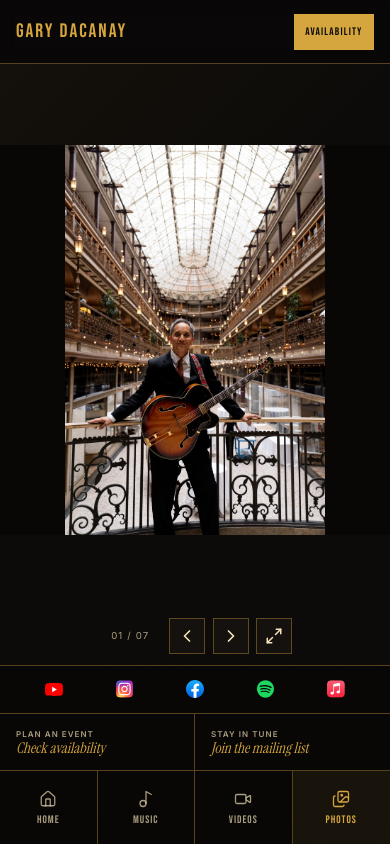
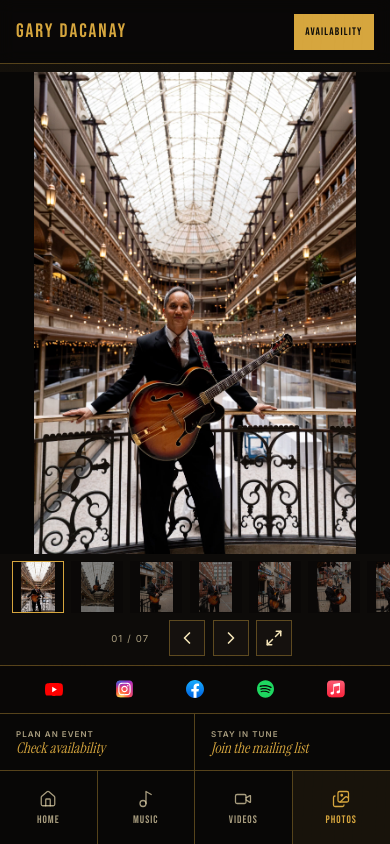
Before and after one commit to auxvirtua/gary-dacanay-website-nextjs, a Next.js app: page /photos in a window 390 px wide. Built offline with nearby package versions, Linux system fonts and the light colour scheme.

Commit message:
Refine responsive photo filmstrip

```diff
--- a/src/app/living-poster/PhotosView.module.css
+++ b/src/app/living-poster/PhotosView.module.css
@@ -225,39 +225,18 @@
 
 @media (min-width: 761px) and (max-width: 1120px) {
   .view {
-    height: 100%;
-    grid-template-rows: auto max-content max-content;
-    align-content: start;
-    padding: 1rem clamp(1.25rem, 4vw, 2.5rem) 2rem;
-    overflow-y: auto;
-    overscroll-behavior-y: contain;
-  }
-
-  .stageSlot {
-    min-height: auto;
-  }
-
-  .desktopStage {
-    width: min(100%, 46rem);
-    max-width: none;
-    height: auto;
-    max-height: none;
+    grid-template-rows: auto minmax(0, 1fr) clamp(3.2rem, 8vh, 4rem);
   }
 
   .thumbnails {
-    grid-auto-columns: auto;
-    grid-auto-flow: row;
-    grid-template-columns: repeat(4, minmax(0, 1fr));
-    justify-content: stretch;
-    gap: 0.65rem;
-    overflow: visible;
+    grid-auto-columns: clamp(3.2rem, 8vh, 4rem);
   }
 }
 
 @media (max-width: 760px) {
   .view {
-    grid-template-rows: minmax(0, 1fr) auto;
-    gap: 0.6rem;
+    grid-template-rows: minmax(0, 1fr) 3.25rem auto;
+    gap: 0.45rem;
     padding: 0.5rem 0 0;
   }
 
@@ -265,14 +244,16 @@
     display: none;
   }
 
-  .stageSlot,
-  .thumbnails {
+  .stageSlot {
     display: none;
   }
 
   .mobileScroller {
     display: flex;
-    width: min(100%, calc(100dvh - 15.7rem));
+    width: auto;
+    max-width: 100%;
+    height: 100%;
+    max-height: 100%;
     min-width: 0;
     min-height: 0;
     aspect-ratio: 1;
@@ -299,10 +280,29 @@
     scroll-snap-stop: always;
   }
 
+  .thumbnails {
+    grid-auto-columns: 3.25rem;
+    justify-content: start;
+    gap: 0.45rem;
+    padding-inline: 0.75rem;
+    overflow-x: auto;
+    scroll-padding-inline: 0.75rem;
+    scroll-snap-type: x proximity;
+    scrollbar-width: none;
+  }
+
+  .thumbnails::-webkit-scrollbar {
+    display: none;
+  }
+
+  .thumbnails button {
+    scroll-snap-align: center;
+  }
+
   .mobileControls {
     display: flex;
     justify-content: center;
-    padding: 0 1rem 0.7rem;
+    padding: 0 1rem 0.55rem;
   }
 
   .mobileControls .controls {
@@ -314,9 +314,3 @@
     text-align: center;
   }
 }
-
-@media (max-height: 650px) and (max-width: 760px) {
-  .mobileScroller {
-    width: min(100%, calc(100dvh - 14.9rem));
-  }
-}
--- a/src/app/living-poster/PhotosView.tsx
+++ b/src/app/living-poster/PhotosView.tsx
@@ -29,6 +29,7 @@ export function PhotosView() {
   const dialogRef = useRef<HTMLDialogElement>(null);
   const closeRef = useRef<HTMLButtonElement>(null);
   const scrollerRef = useRef<HTMLDivElement>(null);
+  const thumbnailScrollerRef = useRef<HTMLDivElement>(null);
   const triggerRef = useRef<HTMLButtonElement>(null);
   const pinchRef = useRef<{ distance: number; zoom: number } | null>(null);
 
@@ -65,6 +66,33 @@ export function PhotosView() {
     window.addEventListener("keydown", handleKey);
     return () => window.removeEventListener("keydown", handleKey);
   }, [lightboxOpen]);
+
+  useEffect(() => {
+    const scroller = scrollerRef.current;
+    if (!scroller) return;
+
+    const alignActiveSlide = () => {
+      scroller.scrollTo({
+        left: activeIndex * scroller.clientWidth,
+        behavior: "auto",
+      });
+    };
+
+    const observer = new ResizeObserver(alignActiveSlide);
+    observer.observe(scroller);
+    return () => observer.disconnect();
+  }, [activeIndex]);
+
+  useEffect(() => {
+    const activeThumbnail = thumbnailScrollerRef.current?.children.item(activeIndex);
+    if (!(activeThumbnail instanceof HTMLElement)) return;
+
+    activeThumbnail.scrollIntoView({
+      behavior: "smooth",
+      block: "nearest",
+      inline: "center",
+    });
+  }, [activeIndex]);
 
   const selectPhoto = (index: number, scrollMobile = false) => {
     const wrappedIndex = (index + photos.length) % photos.length;
@@ -182,21 +210,25 @@ export function PhotosView() {
         ))}
       </div>
 
-      <div className={styles.thumbnails} aria-label="Photograph thumbnails">
+      <div
+        ref={thumbnailScrollerRef}
+        className={styles.thumbnails}
+        aria-label="Photograph thumbnails"
+      >
         {photos.map((photo, index) => (
           <button
             key={photo.src}
             type="button"
             aria-current={index === activeIndex ? "true" : undefined}
             aria-label={`View photograph ${index + 1}`}
-            onClick={() => selectPhoto(index)}
+            onClick={() => selectPhoto(index, true)}
           >
             <Image
               src={photo.src}
               alt=""
               fill
               loading="lazy"
-              sizes="(max-width: 1120px) 22vw, 10vw"
+              sizes="(max-width: 760px) 3.25rem, (max-width: 1120px) 4rem, 5rem"
               style={{ objectPosition: photo.objectPosition }}
             />
           </button>
```
